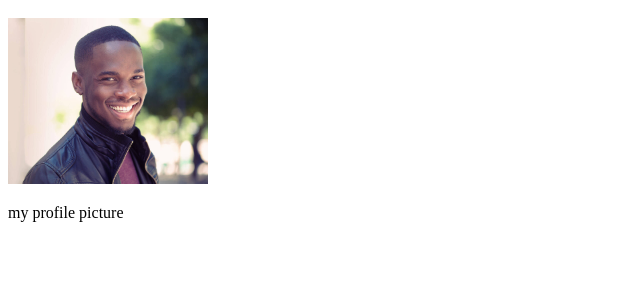
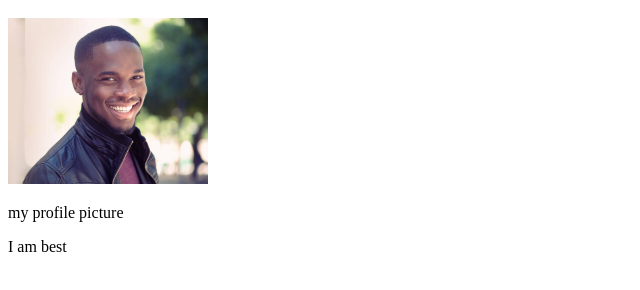
Before and after one commit to bahrudeen282/First_Project, a plain HTML site: page index.html in a window 1280 px wide. Shown: the part 120-410 px from the top of the page, without its empty margins (0-640 px from the left). Drawn offline with Linux system fonts and the light colour scheme.

Commit message:
added paragraph

```diff
--- a/index.html
+++ b/index.html
@@ -10,5 +10,6 @@
     <h1>New name</h1>
     <img width="200px" src="profile.jpg" alt="">
     <p>my profile picture</p>
+    <p>I am best</p>
 </body>
 </html>
```
